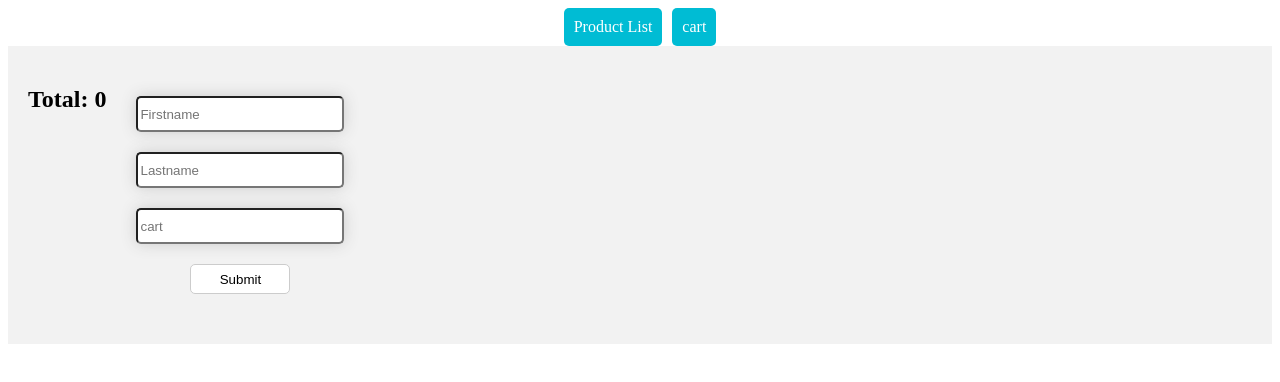
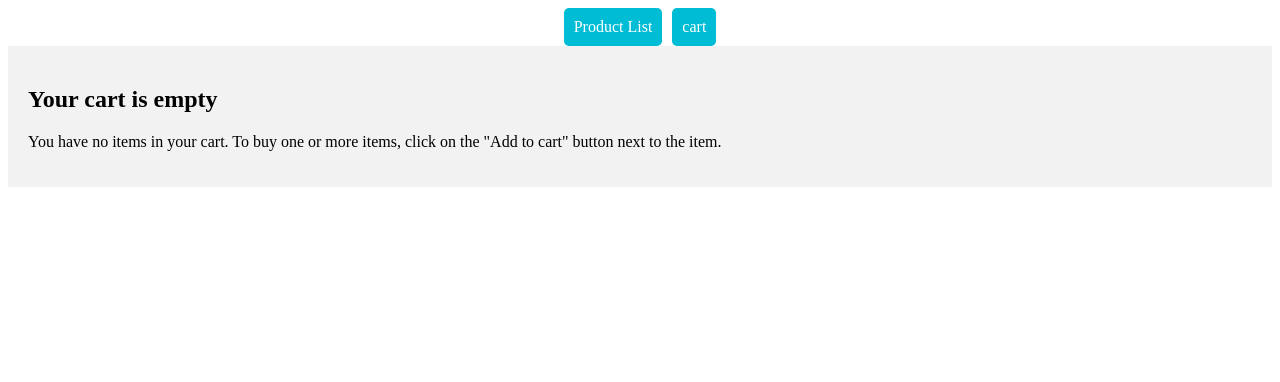
Before and after one commit to AhmedAzzam2/MyStore, an Angular app: page /cart in a window 1280 px wide. Shown: the top 382 px of the page. Built offline with nearby package versions, Linux system fonts and the light colour scheme.

Commit message:
<div *ngIf="projucts.length > 0" class="box">

```diff
--- a/src/app/cart/cart.component.html
+++ b/src/app/cart/cart.component.html
@@ -1,7 +1,6 @@
 <app-header></app-header>
 
-
-<div class="box">
+<div *ngIf="projucts.length > 0" class="box">
     <div class="cart">
 
         <div class="shoppe" *ngFor="let product of projucts">
@@ -29,9 +28,18 @@
     <!-- form firstname lastname cart -->
     <div class="form">
         <input type="text" ngModel #name="ngModel" id="firstname" placeholder="Firstname">
+
         <input type="text" class="form-control" id="lastname" placeholder="Lastname">
-                <input type="number" class="form-control" id="cart" placeholder="cart">
+        <input type="number"  ngModel (ngModelChange)="nameChanged($event)" placeholder="cart">
         <input type="text" hidden #total value="{{ getTotal() }}">
         <button type="submit" routerLink="/confirmation/{{name.value}}/{{total.value}}">Submit</button>
     </div>
 </div>
+
+<div *ngIf="projucts.length == 0" class="box">
+
+    <div class="empty">
+        <h2>Your cart is empty</h2>
+        <p>You have no items in your cart. To buy one or more items, click on the "Add to cart" button next to the item.</p>
+    </div>
+</div>
--- a/src/app/cart/cart.component.ts
+++ b/src/app/cart/cart.component.ts
@@ -66,4 +66,9 @@ console.log(id);
 
 
 
+  nameChanged(arg: any) {
+    console.log("good " + arg);
+  }
+
+
 }
```
Lines whose indentation alone changed are shown as unchanged.
